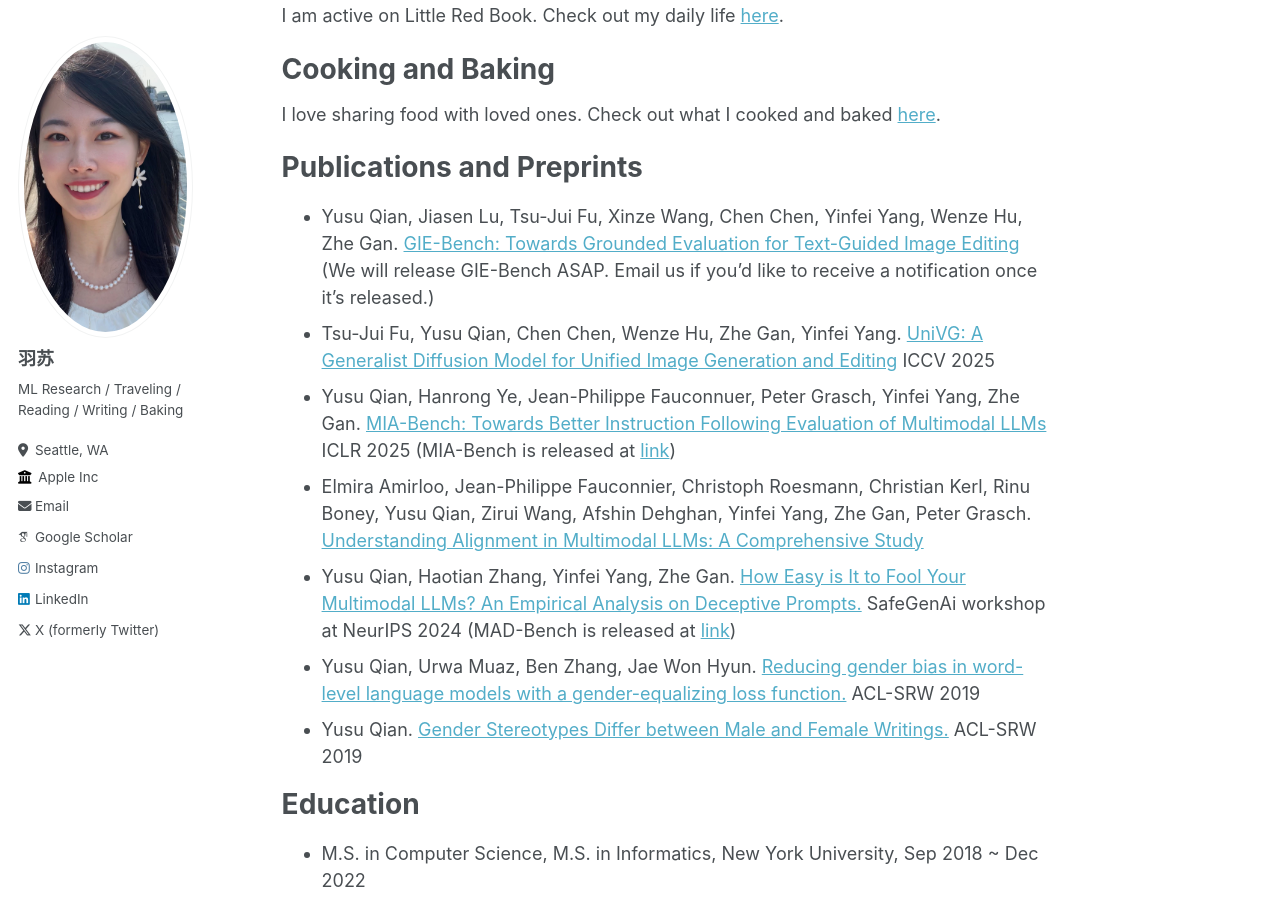
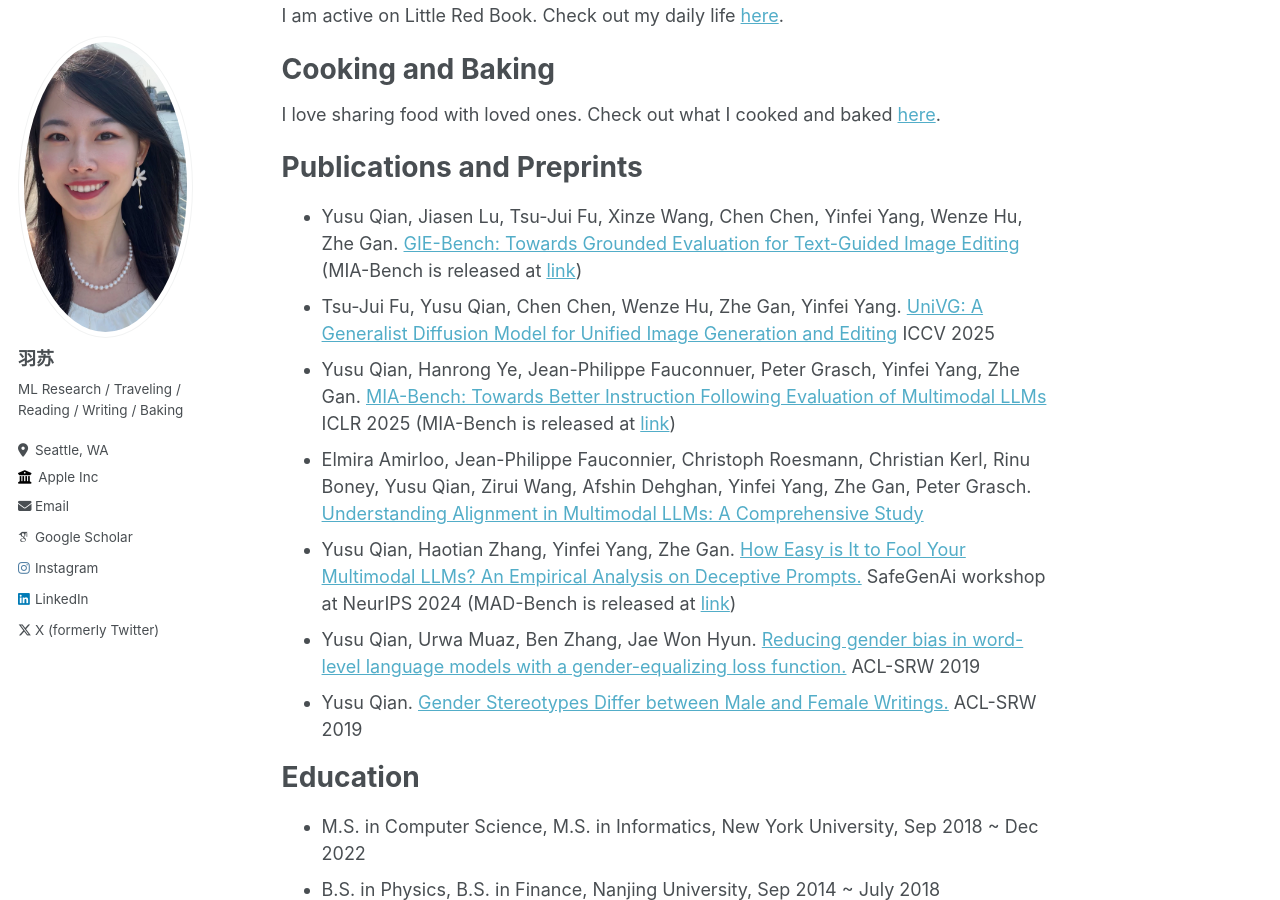
Before and after one commit to sueqian6/sueqian6.github.io, a Jekyll site: the page built from _pages/about.md, in a window 1280 px wide and 900 px high, scrolled down 816 px. Built offline with Jekyll 4.4.1, drawn with Linux system fonts in a browser that asks for light colours; some web fonts are replaced.

Commit message:
Update about.md

```diff
--- a/_pages/about.md
+++ b/_pages/about.md
@@ -36,7 +36,7 @@
 
 Publications and Preprints
 ======
-* Yusu Qian, Jiasen Lu, Tsu-Jui Fu, Xinze Wang, Chen Chen, Yinfei Yang, Wenze Hu, Zhe Gan. [GIE-Bench: Towards Grounded Evaluation for Text-Guided Image Editing](https://arxiv.org/abs/2505.11493) (We will release GIE-Bench ASAP. Email us if you'd like to receive a notification once it's released.)
+* Yusu Qian, Jiasen Lu, Tsu-Jui Fu, Xinze Wang, Chen Chen, Yinfei Yang, Wenze Hu, Zhe Gan. [GIE-Bench: Towards Grounded Evaluation for Text-Guided Image Editing](https://arxiv.org/abs/2505.11493) (MIA-Bench is released at [link](https://sueqian6.github.io/GIE-Bench-web/))
 * Tsu-Jui Fu, Yusu Qian, Chen Chen, Wenze Hu, Zhe Gan, Yinfei Yang. [UniVG: A Generalist Diffusion Model for Unified Image Generation and Editing](https://arxiv.org/pdf/2503.12652) ICCV 2025
 * Yusu Qian, Hanrong Ye, Jean-Philippe Fauconnuer, Peter Grasch, Yinfei Yang, Zhe Gan. [MIA-Bench: Towards Better Instruction Following Evaluation of Multimodal LLMs](https://arxiv.org/pdf/2407.01509) ICLR 2025 (MIA-Bench is released at [link](https://github.com/apple/ml-mia-bench))
 * Elmira Amirloo, Jean-Philippe Fauconnier, Christoph Roesmann, Christian Kerl, Rinu Boney, Yusu Qian, Zirui Wang, Afshin Dehghan, Yinfei Yang, Zhe Gan, Peter Grasch. [Understanding Alignment in Multimodal LLMs: A Comprehensive Study](https://arxiv.org/pdf/2407.02477)
```
